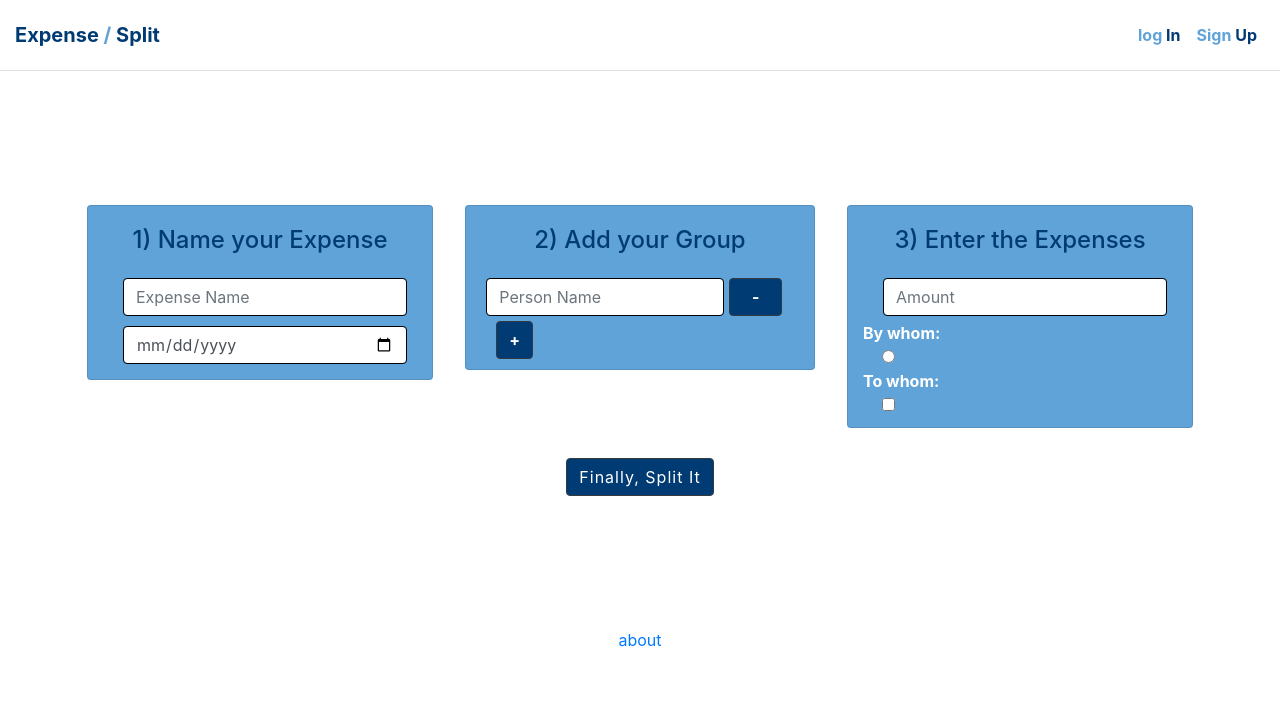
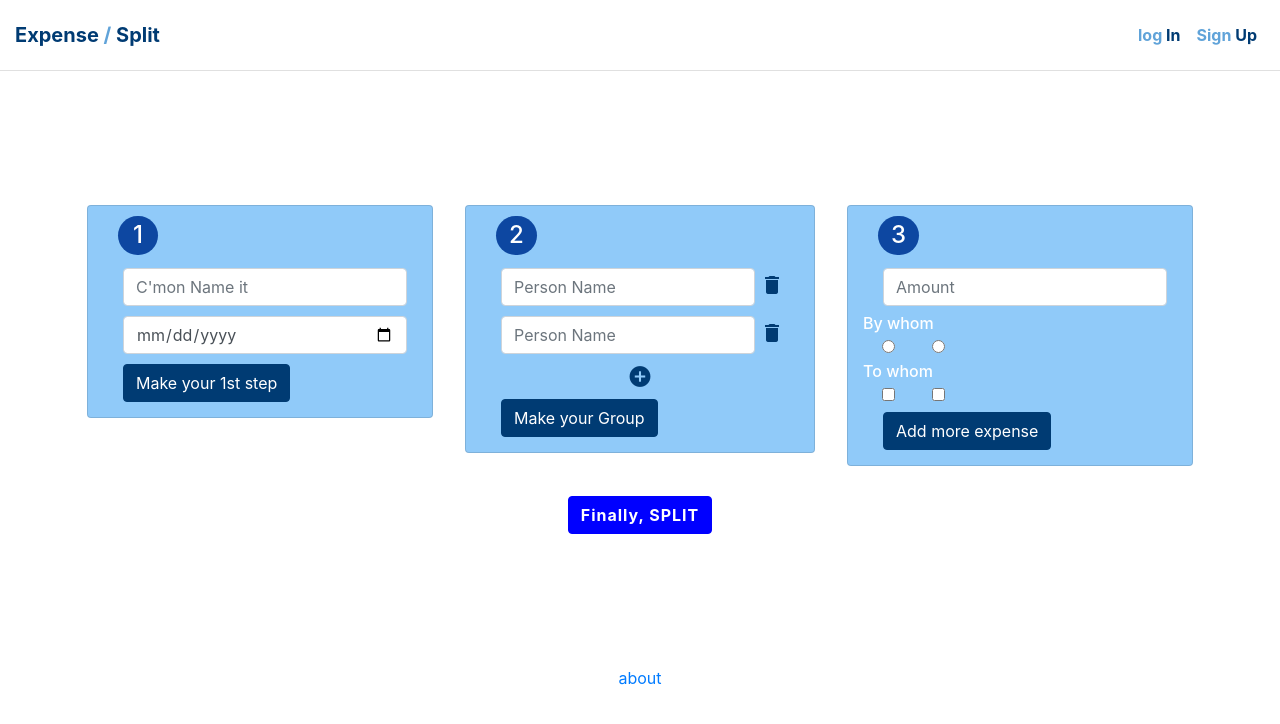
Before and after one commit to Madhubalajb/Expense-Split, a React (Create React App) app: page / in a window 1280 px wide. Shown: the top 724 px of the page. Built offline with nearby package versions, Linux system fonts and the light colour scheme.

Commit message:
Restructure

```diff
--- a/src/components/ExpenseForm.js
+++ b/src/components/ExpenseForm.js
@@ -2,68 +2,73 @@ import React from 'react'
 import {Container, Row, Col, Card, Button, Form} from 'react-bootstrap'
 
 const ExpenseForm = (props) => {
+
+
  return (
     <Container className="split">
-        <Form onSubmit={props.addExpense} >
+        <Form onSubmit={props.addExpenses} >
             <Row>
                 <Col>
                     <Card>
-                        <h4>1) Name your Expense</h4>
-                        <Form.Control onChange={props.ExpName} value={props.expenseName || ""} placeholder="Expense Name" required/>
-                        <Form.Control onChange={props.date} value={props.dateValue} type="date" placeholder="Date" required/>
+                        <h4 className="one">1</h4>
+                        <Form.Control onChange={props.handleExpName} value={props.expName || ""} placeholder="C'mon Name it" required/>
+                        <Form.Control onChange={props.handleDate} value={props.date} type="date" required/>
+                        <Button title="Name your thing">Make your 1st step</Button>
                     </Card>
                 </Col>
 
                 <Col>
                     <Card>
-                        <h4>2) Add your Group</h4>
+                        <h4 className="two">2</h4>
                         {
                             props.members.map((member,index) => {
                                 return (
-                                    <Row key={index}>
-                                        <Form.Control className="col-sm-9" value={member.name || ""} placeholder="Person Name" onChange={(event) => props.Member(event, index)} required/>
-                                        <Button className="col-sm-2 minusBtn" variant="dark" title="delete member" onClick={() => props.rmMember(index)}><b>-</b></Button>
-                                    </Row>
+                                    <div className="addPerson" key={index}>
+                                        <Form.Control value={member.name || ""} placeholder="Person Name" onChange={(event) => props.handleMember(event, index)} />
+                                        <i className="material-icons minusBtn" title="delete member" onClick={() => props.removeMember(index)}>delete </i>
+                                    </div>
                                 )
                             })
                         }
-                        <Button className="addBtn" variant="dark" title="add member" onClick={(event) => props.addMember(event)}><b>+</b></Button>
+                        <i className="material-icons addBtn" title="add member" onClick={(event) => props.addMember(event)}>add_circle</i>
+                        <Button>Make your Group</Button>
                     </Card>
                 </Col>
 
                 <Col>
                     <Card>
-                        <h4>3) Enter the Expenses</h4>
-                        <Form.Control onChange={props.Amount} value={props.amt || ""} placeholder="Amount" required/>
-                        <Row><b>By whom:</b></Row>
+                        <h4 className="three">3</h4>
+                        <Form.Control onChange={props.handleAmount} value={props.amount || ""} placeholder="Amount" required/>
+                        <Row style={{color: "#003B73"}, {fontWeight: 500}}>By whom</Row>
                         <Row>
                         {
                             props.members.map((member,index) => {
                                 return(
                                     <div key={index}>
-                                        <Col><Form.Check type="radio" value={member.name || ""} label={member.name} onChange={props.radio}/></Col>
+                                        <Col><Form.Check type="radio" value={member.name || ""} label={member.name} onChange={props.handleRadio}/></Col>
                                     </div>
                                 )
                             })
                         }
                         </Row>
 
-                        <Row><b>To whom:</b></Row>
+                        <Row style={{color: "#003B73"}, {fontWeight: 500}}>To whom</Row>
                         <Row>
                         {
                             props.members.map((member,index) => {
                                 return(
                                     <div key={index}>
-                                        <Col><Form.Check type="checkbox" value={member.name || ""} label={member.name} checked={member.isChecked} onChange={() => props.checkbox(index)}/></Col>
+                                        <Col><Form.Check type="checkbox" value={member.name || ""} label={member.name} onChange={() => props.handleCheckbox(index)}/></Col>
                                     </div>
                                 )
                             })
                         }
                         </Row>
+                        <Button title="add more expense" onClick={(event) => (event)}>Add more expense</Button>
                     </Card>
                 </Col>
             </Row>
-            <Button variant="dark" title="Split" className="split_btn" type="submit">Finally, Split It</Button>
+            <Button title="Split" className="split_btn" type="submit"><b>Finally, SPLIT</b></Button>
         </Form>
     </Container>
  )
--- a/src/components/Home.js
+++ b/src/components/Home.js
@@ -1,18 +1,34 @@
 import React, { useState } from 'react'
 import { Link } from 'react-router-dom'
 import ExpenseForm from './ExpenseForm'
-import ExpenseModal from './ExpenseModal'
 import Notification from './Notification'
 import expenseService from '../services/expense-split'
 
 const Home = () => {
-    const [expenses, setExpenses] = useState([])
     const [expName, setExpName] = useState('')
     const [date, setDate] = useState('')
-    const [amt, setAmt] = useState('')
-    const [members, setMembers] = useState([{name: null, isChecked: false}])
-    const [by, setBy] = useState('')
+    const [amount, setAmount] = useState('')
+    const [by_whom, setBy] = useState('')
+    const [to_whom, setTo] = useState([{name: null, isChecked: false}])
+    const [members, setMembers] = useState([{name: null}, {name: null}])
+    const [expenses, setExpenses] = useState([{amount: null, by_whom: null, to_whom: [{name: null, isChecked: false}]}])
     const [message, setMessage] = useState('')
+
+    const handleExpName = (event) => setExpName(event.target.value)
+    const handleDate = (event) => setDate(event.target.value)
+    const handleAmount = (event) => setAmount(event.target.value)
+    const handleRadio = (event) => setBy(event.target.value)
+
+    const handleCheckbox = (index) => {
+        const temp = members.map(member => {
+           return {
+                name: member.name,
+                isChecked: false
+            }
+        })
+        temp[index].isChecked = !temp[index].isChecked
+        setTo(temp)
+    }
 
     const showMessage = (message) => {
       setMessage(message)
@@ -20,14 +36,6 @@ const Home = () => {
         setMessage(null)
       }, 3000)
     }
-
-    const handleExpName = (event) => setExpName(event.target.value)
-
-    const handleDate = (event) => setDate(event.target.value)
-
-    const handleAmount = (event) => setAmt(event.target.value)
-
-    const handleRadio = (event) => setBy(event.target.value)
 
     const handleMember = (event, index) => {
       const temp = [...members]
@@ -37,7 +45,7 @@ const Home = () => {
 
     const addMember = () => {
       const temp = [...members]
-      temp.push({name: null, isChecked: false})
+      temp.push({name: null})
       setMembers(temp)
     }
 
@@ -47,42 +55,63 @@ const Home = () => {
       setMembers(temp)
     }
 
-    const handleCheckbox = (index) => {
-      const temp = [...members]
-      temp[index].isChecked = !temp[index].isChecked
-      setMembers(temp)
+    const makeNullExpense = () => {
+      setAmount('')
+      setBy('')
+      setTo([])
+    }
+
+    const makeNullAll = () => {
+      setExpName('')
+      setDate('')
+      setMembers([])
+      setExpenses([])
     }
 
     const addExpense = (event) => {
       event.preventDefault()
-      const expense = {
+      const newExpense = {
+        amount: Number(amount),
+        by_whom: by_whom,
+        to_whom: to_whom
+      }
+      if(newExpense.amount !== '' && newExpense.by_whom !== '' && newExpense.to_whom.length !== 0 && isNaN(newExpense.amount) === false) {
+        const temp = [...expenses]
+        temp.push(newExpense)
+        setExpenses(temp)
+        makeNullExpense()
+      }
+      else if(isNaN(newExpense.amount) === true) {
+        showMessage(<div id="snackbar">Please enter a valid Amount</div>)
+        makeNullExpense()
+      }
+      else {
+        showMessage(<div id="snackbar">Please enter all the Expense details</div>)
+        makeNullExpense()
+      }
+    }
+
+    const addExpenses = (event) => {
+      event.preventDefault()
+      const newExpense = {
         expense_name: expName,
         date: date,
         members: members,
-        amount: Number(amt),
-        by_whom: by
+        expenses: expenses
       }
-      if(expense.expense_name !== '' && expense.date !== '' && expense.amount !== '' && expense.by_whom !== '' && expense.members.length !== 0 &&
-        isNaN(expense.amount) !== true) {
-        console.log(isNaN(expense.amount))
-        expenseService.addData(expense)
+      if(newExpense.expense_name !== '' && newExpense.date !== '' && newExpense.members.length !== 0 && newExpense.expenses.length !== 0) {
+        expenseService.addData(newExpense)
         .then(returnedExpense => {
-          setExpenses(expenses.concat(returnedExpense))
-          setExpName('')
-          setDate('')
-          setAmt('')
-          setMembers([])
-          setBy('')
+          makeNullAll()
         })
         .catch(error => {
           showMessage(<div id="snackbar">Validation failed, Please verify expense details.</div>)
+          makeNullAll()
         })
-      }
-      else if(isNaN(expense.amount) === true) {
-        showMessage(<div id="snackbar">Please enter a valid Amount</div>)
       }
       else {
         showMessage(<div id="snackbar">Please enter all the details</div>)
+        makeNullAll()
       }
     }
 
@@ -90,12 +119,11 @@ const Home = () => {
         <center>
             <Notification msg={message} />
 
-            <ExpenseForm ExpName={handleExpName} date={handleDate} Amount={handleAmount} Member={handleMember} addExpense={addExpense} addMember={addMember}
-              rmMember={removeMember} members={members} expenseName={expName} dateValue={date} amt={amt} radio={handleRadio} checkbox={handleCheckbox}/>
+            <ExpenseForm handleExpName={handleExpName} expName={expName} handleDate={handleDate} date={date} handleMember={handleMember} addMember={addMember}
+            removeMember={removeMember} members={members} addExpense={addExpense} addExpenses={addExpenses} handleAmount={handleAmount} amount={amount} handleRadio={handleRadio}
+            handleCheckbox={handleCheckbox} />
 
-            <footer className="bottom">
-              <Link to="/about">about</Link>
-            </footer>
+            <footer className="bottom"><Link to="/about">about</Link></footer>
         </center>
     )
 }
--- a/src/index.scss
+++ b/src/index.scss
@@ -1,5 +1,7 @@
 $Blue-Grotto: #60A3D9;
 $Navy-Blue: #003B73;
+$Pale-Blue: #90caf9;
+$Another-Blue: #0D47A1;
 $light-grey: #e0e0e0;
 body {
     padding-top: 125px;
@@ -27,6 +29,9 @@ body {
     }
     .btn {
         width: fit-content;
+        background-color: $Navy-Blue;
+        border-color: $Navy-Blue;
+        margin: 5px;
     }
     .logos {
         .node{
@@ -124,32 +129,50 @@ body {
     .split {
         padding-top: 80px;
         .card {
-            background-color: $Blue-Grotto;
+            background-color: $Pale-Blue;
             padding: 10px 30px;
             width: fit-content;
             color: white;
             h4 {
-                padding: 10px;
-                color: $Navy-Blue;
+                width: fit-content;
+                background-color: $Another-Blue;
+                border-radius: 50px;
+                display: flex;
+            }
+            .one {
+                padding: 5px 15px;
+            }
+            .two {
+                padding: 5px 13px;
+            }
+            .three {
+                padding: 5px 13px;
             }
             .form-control {
-                border-color: black;
                 margin: 5px;
             }
             .minusBtn {
                 height: fit-content;
-                margin-top: 5px;
-                background-color: $Navy-Blue;
+                margin-top: 10px;
+                color: $Navy-Blue;
+                cursor: pointer;
             }
             .addBtn {
-                background-color: $Navy-Blue;
+                color: $Navy-Blue;
+                cursor: pointer;
+                margin: 5px;
+                font-size: 25px;
             }
         }
         .split_btn {
             margin: 30px;
             letter-spacing: 1px;
-            background-color: $Navy-Blue;
+            background-color: Blue;
+            border-color: Blue;
         }
+    }
+    .addPerson {
+        display: flex;
     }
     .bottom {
         padding-top: 8%;
```
Also changed, not shown: src/components/ExpenseModal.js (deleted, +0 -17 lines), src/components/NewExpenseModal.js (added, +15 -0 lines), src/components/SplitModal.js (added, +17 -0 lines).
